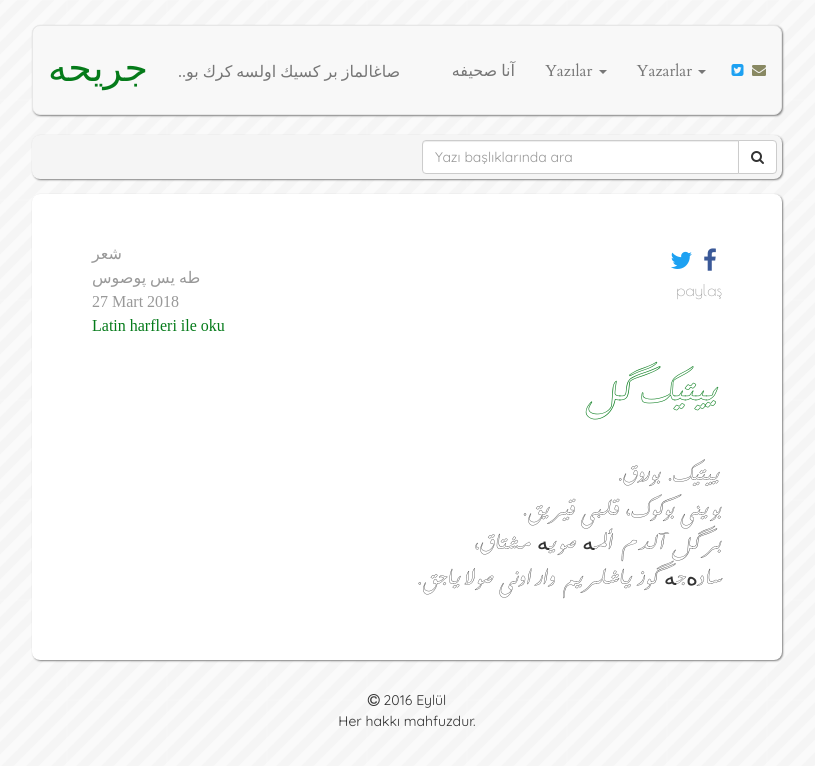
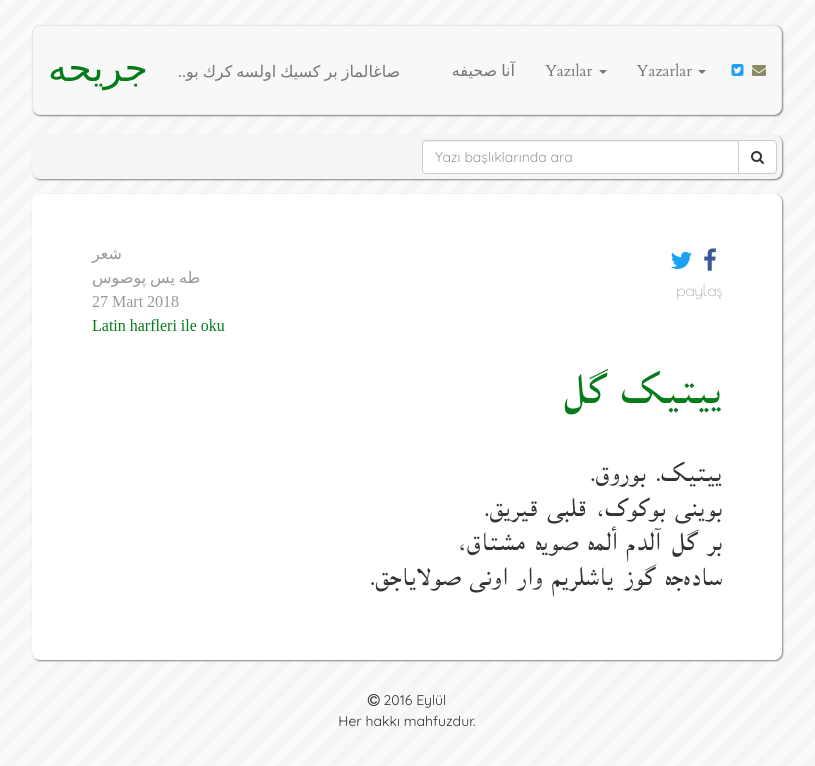
Before and after one commit to muhammedaydogdu/muhammedaydogdu.github.io, a Jekyll site: the page built from _posts/2018-03-27-yitik-gul-os.md, in a window 1280 px wide. Shown: the top 766 px of the page, without its empty margins (233-1048 px from the left). Built offline with Jekyll 4.4.1, drawn with Linux system fonts in a browser that asks for light colours; some web fonts are replaced.

Commit message:
Update style.css

```diff
--- a/css/style.css
+++ b/css/style.css
@@ -5,8 +5,8 @@
   font-family: 'Divani';
   src: url('../fonts/UKIJDi.ttf');
 
-  font-family: 'Farsi Simple';
-  src: url('../fonts/Frsspout.ttf');
+  font-family: 'Riwaj';
+  src: url('../fonts/Riwaj.ttf');
 }
 
 body {
@@ -132,7 +132,7 @@ nav li a.social {
 }
 
 .os-text {
-  font-family: 'Farsi Simple';
+  font-family: 'Riwaj';
 }
 
 .container .jumbotron .os-text p {
```
